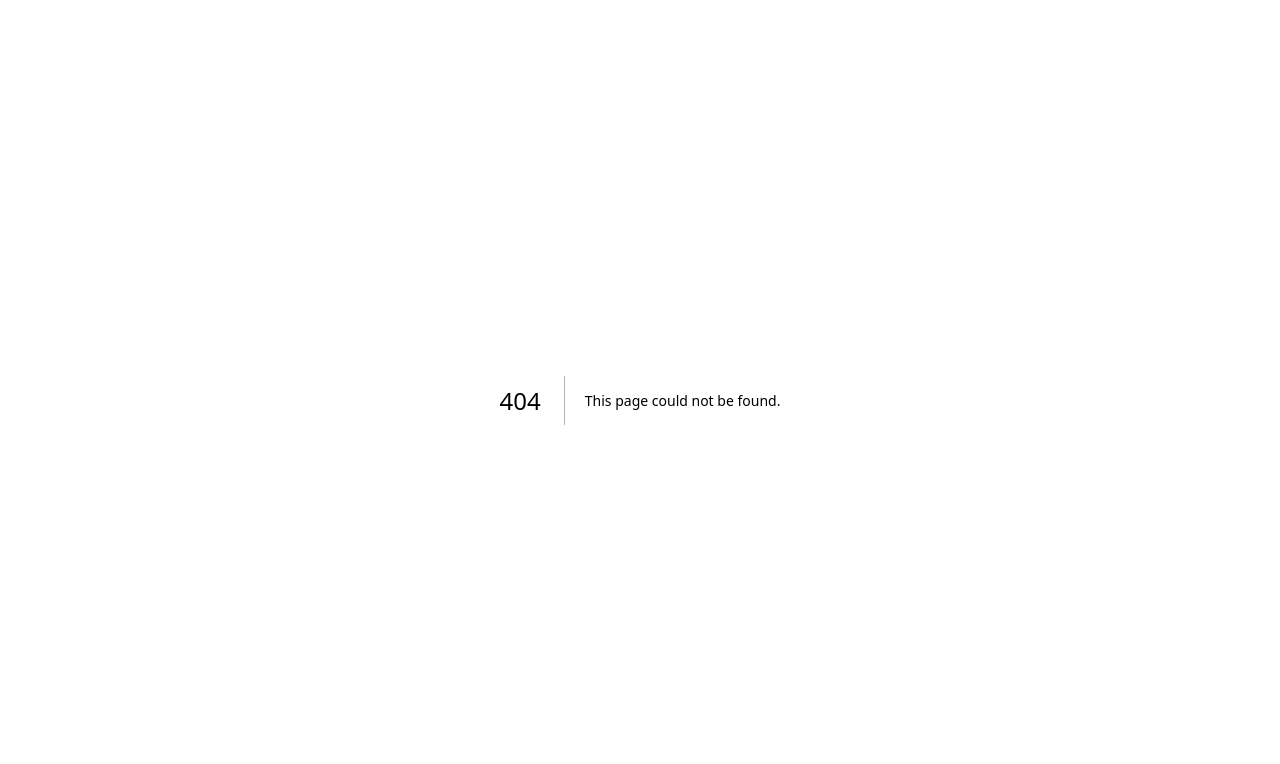
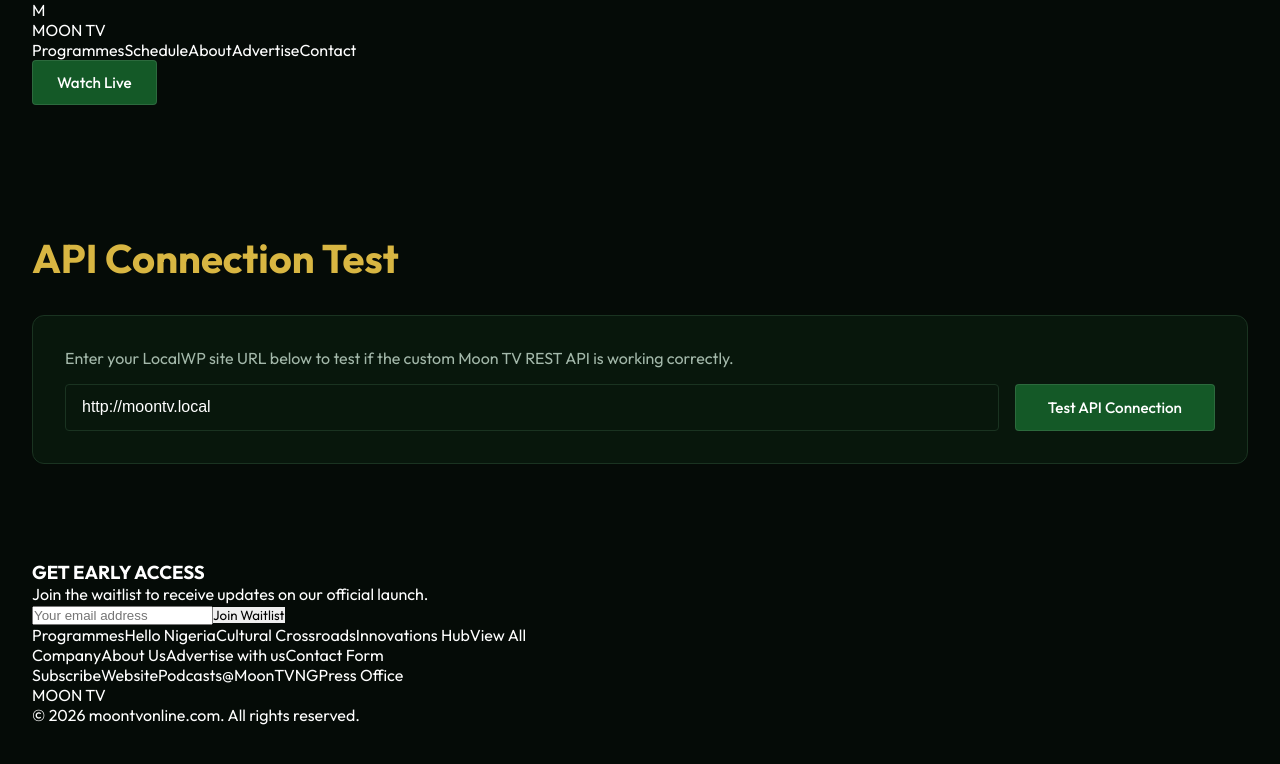
Before and after one commit to DEV-RAPHAEL/moontv, a Next.js app: page /api-test in a window 1280 px wide. Before the commit this address had no page. Shown: the top 764 px of the page. Built offline with nearby package versions, Linux system fonts and the light colour scheme.

Commit message:
feat: add api-test page to verify WordPress REST API connection

```diff
--- /dev/null
+++ b/src/app/api-test/page.tsx
@@ -0,0 +1,114 @@
+'use client';
+
+import { useState } from 'react';
+import Header from '@/components/Header';
+import Footer from '@/components/Footer';
+
+export default function ApiTestPage() {
+    const [wpUrl, setWpUrl] = useState('http://moontv.local');
+    const [programmes, setProgrammes] = useState<any>(null);
+    const [schedules, setSchedules] = useState<any>(null);
+    const [loading, setLoading] = useState(false);
+    const [error, setError] = useState('');
+
+    const testApi = async () => {
+        setLoading(true);
+        setError('');
+        setProgrammes(null);
+        setSchedules(null);
+
+        try {
+            // Remove trailing slash if present
+            const baseUrl = wpUrl.replace(/\/$/, '');
+
+            // Fetch Programmes
+            const progRes = await fetch(`${baseUrl}/wp-json/wp/v2/programme`);
+            if (!progRes.ok) throw new Error(`Programmes API returned status: ${progRes.status}`);
+            const progData = await progRes.json();
+            setProgrammes(progData);
+
+            // Fetch Schedules
+            const schedRes = await fetch(`${baseUrl}/wp-json/wp/v2/schedule`);
+            if (!schedRes.ok) throw new Error(`Schedules API returned status: ${schedRes.status}`);
+            const schedData = await schedRes.json();
+            setSchedules(schedData);
+
+        } catch (err: any) {
+            setError(err.message || 'Failed to fetch data. Check your WordPress URL and ensure the API is accessible.');
+        } finally {
+            setLoading(false);
+        }
+    };
+
+    return (
+        <main style={{ backgroundColor: 'var(--bg-primary)', minHeight: '100vh', color: 'white' }}>
+            <Header isInner={true} />
+
+            <div className="container" style={{ paddingTop: '8rem', paddingBottom: '4rem' }}>
+                <h1 style={{ fontSize: '2.5rem', color: 'var(--accent-gold)', marginBottom: '2rem' }}>API Connection Test</h1>
+
+                <div style={{ backgroundColor: 'var(--bg-secondary)', padding: '2rem', borderRadius: '12px', border: '1px solid var(--border-color)', marginBottom: '2rem' }}>
+                    <p style={{ marginBottom: '1rem', color: 'var(--text-secondary)' }}>
+                        Enter your LocalWP site URL below to test if the custom Moon TV REST API is working correctly.
+                    </p>
+
+                    <div style={{ display: 'flex', gap: '1rem', flexWrap: 'wrap' }}>
+                        <input
+                            type="text"
+                            value={wpUrl}
+                            onChange={(e) => setWpUrl(e.target.value)}
+                            placeholder="e.g., http://moontv.local"
+                            style={{ flex: '1', minWidth: '300px', padding: '0.8rem 1rem', borderRadius: '4px', border: '1px solid var(--border-color)', backgroundColor: 'transparent', color: 'white', fontSize: '1rem' }}
+                        />
+                        <button
+                            onClick={testApi}
+                            disabled={loading}
+                            className="btn btn-green"
+                            style={{
+                                opacity: loading ? 0.7 : 1,
+                                cursor: loading ? 'wait' : 'pointer',
+                                padding: '0.8rem 2rem'
+                            }}
+                        >
+                            {loading ? 'Testing...' : 'Test API Connection'}
+                        </button>
+                    </div>
+
+                    {error && (
+                        <div style={{ marginTop: '1.5rem', padding: '1rem', backgroundColor: 'rgba(255, 0, 0, 0.1)', borderLeft: '4px solid red', color: '#ff6b6b' }}>
+                            {error}
+                        </div>
+                    )}
+                </div>
+
+                {programmes && (
+                    <div style={{ marginBottom: '2rem' }}>
+                        <h2 style={{ fontSize: '1.8rem', marginBottom: '1rem', color: 'white' }}>
+                            Programmes Found: <span style={{ color: 'var(--button-green)' }}>{programmes.length}</span>
+                        </h2>
+                        <div style={{ backgroundColor: '#0a0a0a', padding: '1.5rem', borderRadius: '8px', overflowX: 'auto', border: '1px solid #333' }}>
+                            <pre style={{ color: '#a3b8aa', fontSize: '0.9rem' }}>
+                                {JSON.stringify(programmes, null, 2)}
+                            </pre>
+                        </div>
+                    </div>
+                )}
+
+                {schedules && (
+                    <div style={{ marginBottom: '2rem' }}>
+                        <h2 style={{ fontSize: '1.8rem', marginBottom: '1rem', color: 'white' }}>
+                            Schedules Found: <span style={{ color: 'var(--button-green)' }}>{schedules.length}</span>
+                        </h2>
+                        <div style={{ backgroundColor: '#0a0a0a', padding: '1.5rem', borderRadius: '8px', overflowX: 'auto', border: '1px solid #333' }}>
+                            <pre style={{ color: '#a3b8aa', fontSize: '0.9rem' }}>
+                                {JSON.stringify(schedules, null, 2)}
+                            </pre>
+                        </div>
+                    </div>
+                )}
+            </div>
+
+            <Footer />
+        </main>
+    );
+}
```
